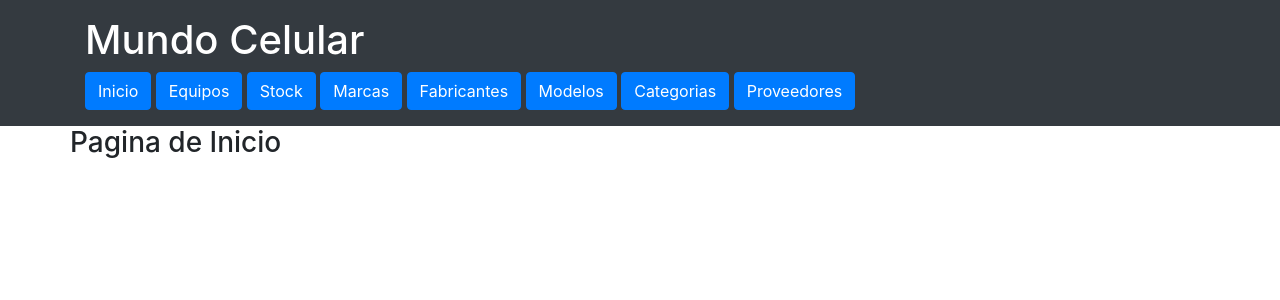
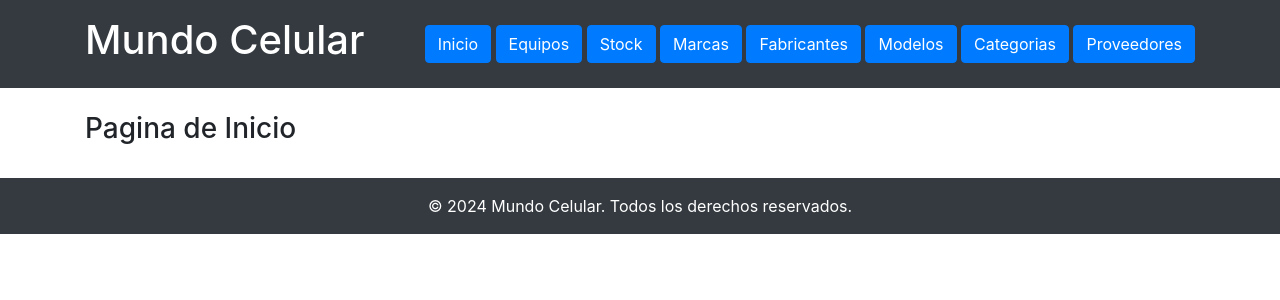
Before and after one commit to joninet2971/efi_python, a Flask app: page / in a window 1280 px wide. Shown: the top 300 px of the page. Run offline with Flask 3, Linux system fonts and the light colour scheme; some libraries are stand-ins or nearby versions.

Commit message:
footer al templatebase

```diff
--- a/templates/template_base.html
+++ b/templates/template_base.html
@@ -2,7 +2,7 @@
 <html lang="en">
   <head>
     <title>
-      {% block title %}{% endblock %}
+      {% block title %}Mundo Celular{% endblock %}
     </title>
     <!-- Required meta tags -->
     <meta charset="utf-8">
@@ -12,8 +12,8 @@
     <link rel="stylesheet" href="https://stackpath.bootstrapcdn.com/bootstrap/4.3.1/css/bootstrap.min.css" integrity="sha384-ggOyR0iXCbMQv3Xipma34MD+dH/1fQ784/j6cY/iJTQUOhcWr7x9JvoRxT2MZw1T" crossorigin="anonymous">
   </head>
   <body>
-    <header class="bg-dark py-3">
-        <div class="container">
+    <header class="bg-dark py-3 mb-4">
+        <div class="container d-flex justify-content-between align-items-center">
             <h1 class="text-white">Mundo Celular</h1>
             <nav>
                 <a href="/" class="btn btn-primary">Inicio</a>
@@ -28,7 +28,16 @@
         </div>
     </header>
 
-    {% block body %}{% endblock %}
+    <div class="container">
+      {% block body %}{% endblock %}
+    </div>
+
+    <footer class="bg-dark py-3 mt-4">
+        <div class="container">
+            <p class="text-white text-center mb-0">© 2024 Mundo Celular. Todos los derechos reservados.</p>
+        </div>
+    </footer>
+
     <!-- Optional JavaScript -->
     <!-- jQuery first, then Popper.js, then Bootstrap JS -->
     <script src="https://code.jquery.com/jquery-3.3.1.slim.min.js" integrity="sha384-q8i/X+965DzO0rT7abK41JStQIAqVgRVzpbzo5smXKp4YfRvH+8abtTE1Pi6jizo" crossorigin="anonymous"></script>
```
